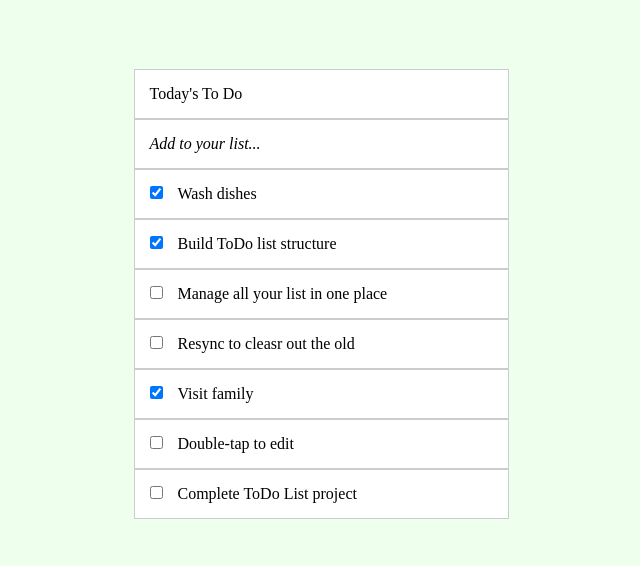
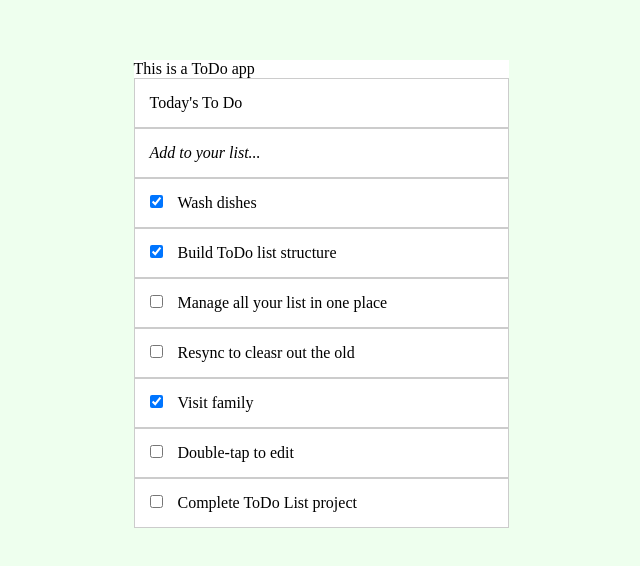
Before and after one commit to dazehinn/to-do-list, a website built with webpack: page src/index.html in a window 1280 px wide. Shown: the part 106-672 px from the top of the page, without its empty margins (319-959 px from the left). Built offline with nearby package versions, Linux system fonts and the light colour scheme.

Commit message:
Add contetn to ul tag.

```diff
--- a/src/index.html
+++ b/src/index.html
@@ -6,6 +6,6 @@
     <title>ToDo List</title>
 </head>
 <body>
-  <ul class="todo"></ul>
+  <ul class="todo">This is a ToDo app</ul>
 </body>
 </html
```
